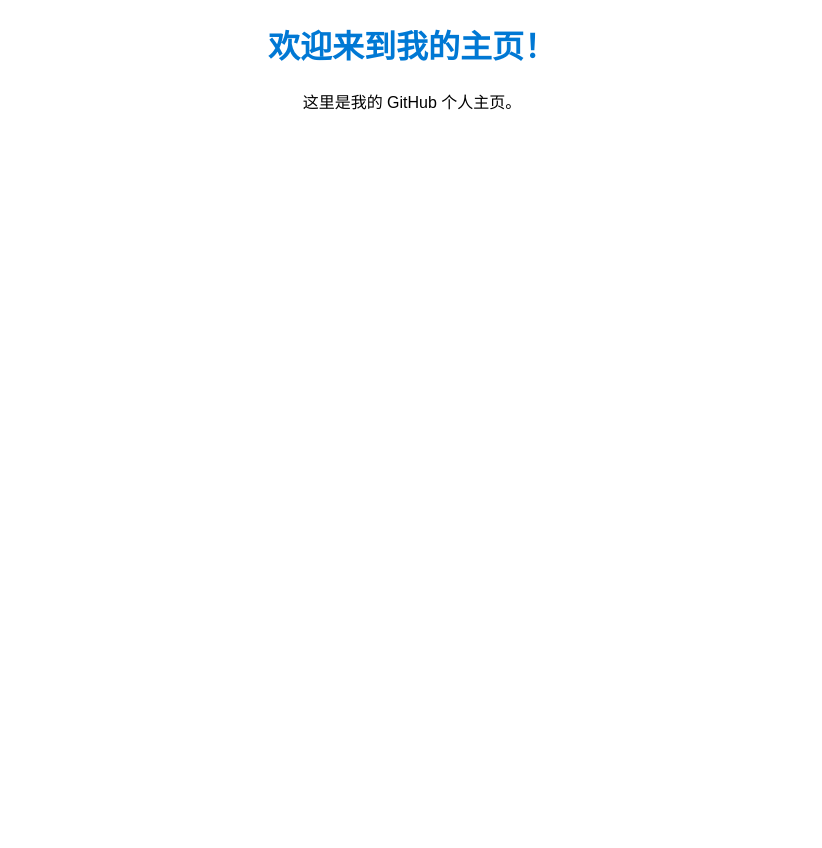
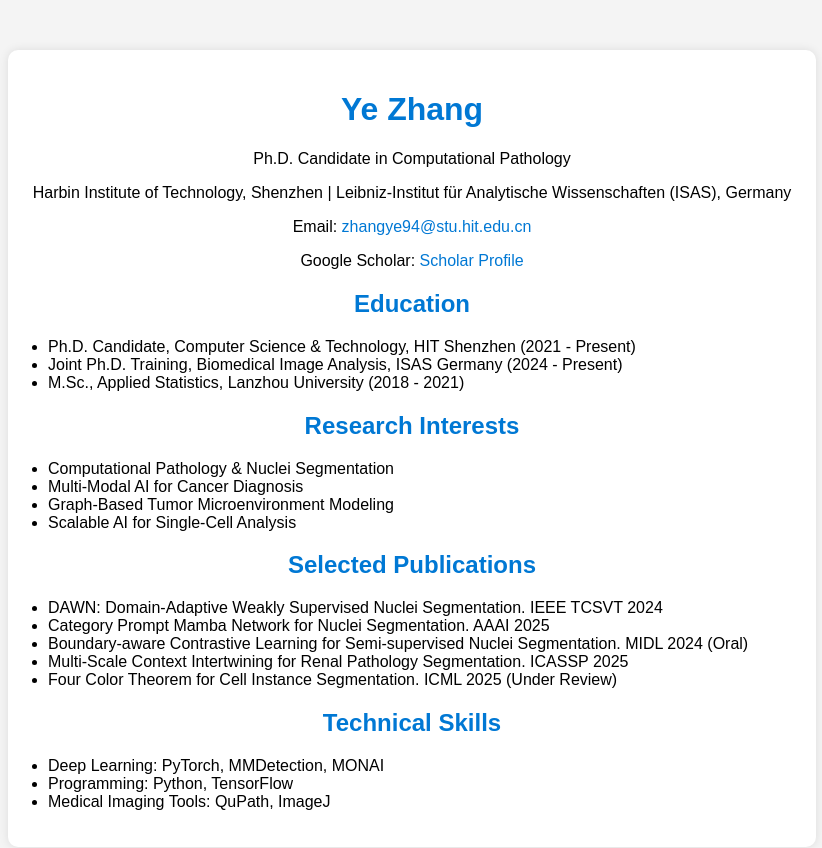
Before and after one commit to zhangye-zoe/zhangye-zoe.github.io, a plain HTML site: page index.html in a window 1280 px wide. Shown: the whole page, without its empty margins (228-1050 px from the left). Before the commit the page ends 800 px from the top, so only its background shows below. Drawn offline with Linux system fonts and the light colour scheme.

Commit message:
初始化个人主页

```diff
--- a/index.html
+++ b/index.html
@@ -3,14 +3,76 @@
 <head>
     <meta charset="UTF-8">
     <meta name="viewport" content="width=device-width, initial-scale=1.0">
-    <title>个人主页</title>
+    <title>Ye Zhang - Personal Homepage</title>
     <style>
-        body { text-align: center; font-family: Arial, sans-serif; }
-        h1 { color: #0078D4; }
+        body {
+            font-family: Arial, sans-serif;
+            margin: 0;
+            padding: 0;
+            text-align: center;
+            background-color: #f4f4f4;
+        }
+        .container {
+            width: 60%;
+            margin: 50px auto;
+            background: white;
+            padding: 20px;
+            border-radius: 10px;
+            box-shadow: 0px 0px 10px rgba(0, 0, 0, 0.1);
+        }
+        h1, h2 {
+            color: #0078D4;
+        }
+        ul {
+            text-align: left;
+            padding-left: 20px;
+        }
+        .contact a {
+            color: #0078D4;
+            text-decoration: none;
+        }
     </style>
 </head>
 <body>
-    <h1>欢迎来到我的主页！</h1>
-    <p>这里是我的 GitHub 个人主页。</p>
+    <div class="container">
+        <h1>Ye Zhang</h1>
+        <p>Ph.D. Candidate in Computational Pathology</p>
+        <p>Harbin Institute of Technology, Shenzhen | Leibniz-Institut für Analytische Wissenschaften (ISAS), Germany</p>
+        <div class="contact">
+            <p>Email: <a href="mailto:zhangye94@stu.hit.edu.cn">zhangye94@stu.hit.edu.cn</a></p>
+            <p>Google Scholar: <a href="https://scholar.google.com/citations?user=MhB6GCEAAAAJ&hl=zh-CN" target="_blank">Scholar Profile</a></p>
+        </div>
+
+        <h2>Education</h2>
+        <ul>
+            <li>Ph.D. Candidate, Computer Science & Technology, HIT Shenzhen (2021 - Present)</li>
+            <li>Joint Ph.D. Training, Biomedical Image Analysis, ISAS Germany (2024 - Present)</li>
+            <li>M.Sc., Applied Statistics, Lanzhou University (2018 - 2021)</li>
+        </ul>
+
+        <h2>Research Interests</h2>
+        <ul>
+            <li>Computational Pathology & Nuclei Segmentation</li>
+            <li>Multi-Modal AI for Cancer Diagnosis</li>
+            <li>Graph-Based Tumor Microenvironment Modeling</li>
+            <li>Scalable AI for Single-Cell Analysis</li>
+        </ul>
+
+        <h2>Selected Publications</h2>
+        <ul>
+            <li>DAWN: Domain-Adaptive Weakly Supervised Nuclei Segmentation. IEEE TCSVT 2024</li>
+            <li>Category Prompt Mamba Network for Nuclei Segmentation. AAAI 2025</li>
+            <li>Boundary-aware Contrastive Learning for Semi-supervised Nuclei Segmentation. MIDL 2024 (Oral)</li>
+            <li>Multi-Scale Context Intertwining for Renal Pathology Segmentation. ICASSP 2025</li>
+            <li>Four Color Theorem for Cell Instance Segmentation. ICML 2025 (Under Review)</li>
+        </ul>
+
+        <h2>Technical Skills</h2>
+        <ul>
+            <li>Deep Learning: PyTorch, MMDetection, MONAI</li>
+            <li>Programming: Python, TensorFlow</li>
+            <li>Medical Imaging Tools: QuPath, ImageJ</li>
+        </ul>
+    </div>
 </body>
 </html>
```
